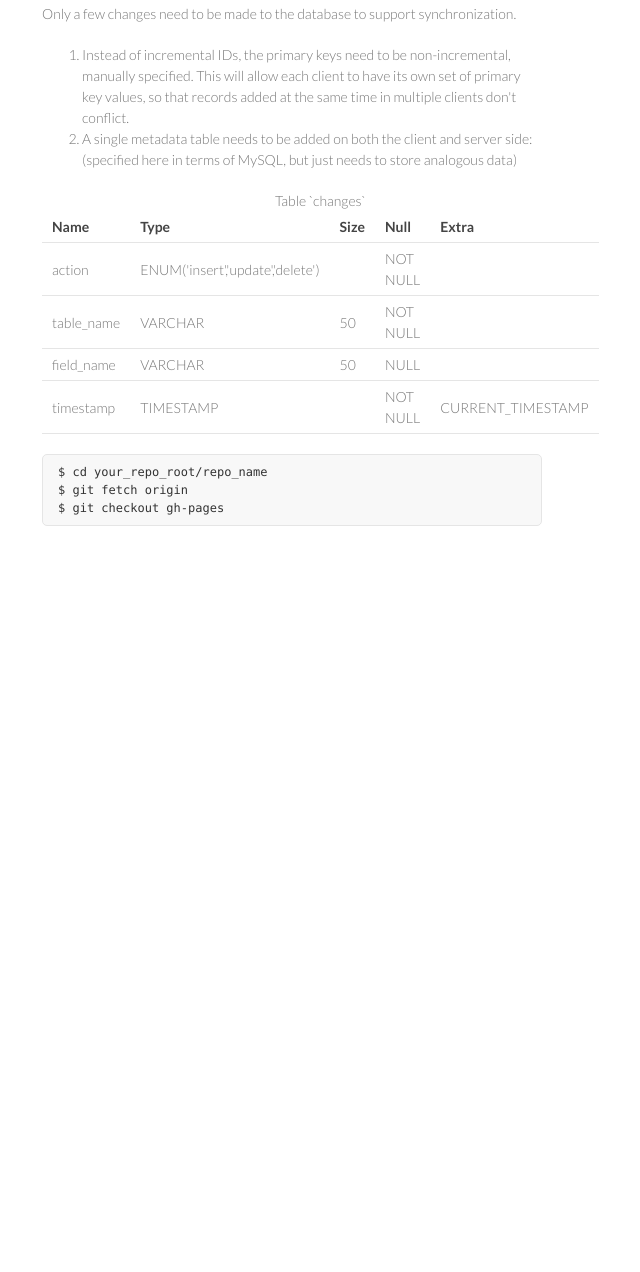
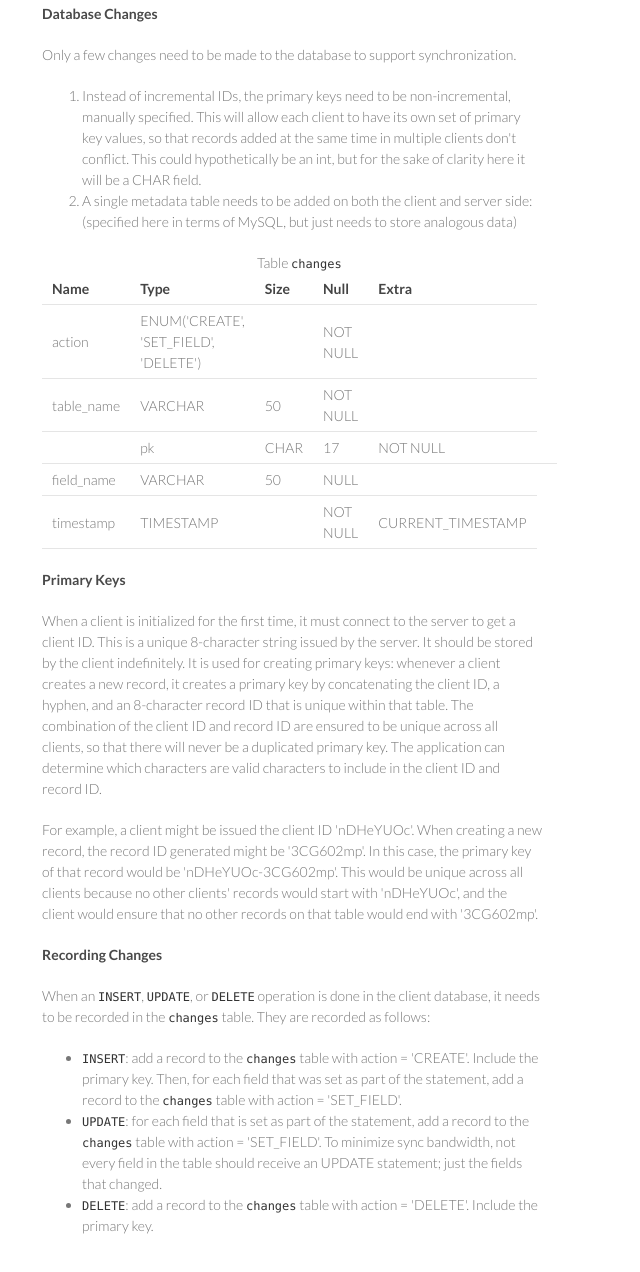
Before and after one commit to needbee/tablesync, a plain HTML site: page index.html in a window 1280 px wide. Shown: the part 882-2154 px from the top of the page, without its empty margins (528-1168 px from the left). Before the commit the page ends 1478 px from the top, so only its background shows below. Drawn offline with Linux system fonts and the light colour scheme.

Commit message:
added local db operation instructions

```diff
--- a/index.html
+++ b/index.html
@@ -53,15 +53,17 @@
 <h3>
 <a name="overview" class="anchor" href="#design"><span class="octicon octicon-link"></span></a>Design</h3>
 
+<h4>Database Changes</h4>
+
 <p>Only a few changes need to be made to the database to support synchronization.</p>
 
 <ol>
-<li>Instead of incremental IDs, the primary keys need to be non-incremental, manually specified. This will allow each client to have its own set of primary key values, so that records added at the same time in multiple clients don't conflict.</li>
+<li>Instead of incremental IDs, the primary keys need to be non-incremental, manually specified. This will allow each client to have its own set of primary key values, so that records added at the same time in multiple clients don't conflict. This could hypothetically be an int, but for the sake of clarity here it will be a CHAR field.</li>
 <li>A single metadata table needs to be added on both the client and server side: (specified here in terms of MySQL, but just needs to store analogous data)</li>
 </ol>
 
 <table>
-  <caption>Table `changes`</caption>
+  <caption>Table <code>changes</code></caption>
   <thead>
     <tr>
       <th>Name</th>
@@ -74,7 +76,7 @@
   <tbody>
     <tr>
       <td>action</td>
-      <td>ENUM('insert','update','delete')</td>
+      <td>ENUM('CREATE', 'SET_FIELD', 'DELETE')</td>
       <td></td>
       <td>NOT NULL</td>
       <td></td>
@@ -86,6 +88,13 @@
       <td>NOT NULL</td>
       <td></td>
     </tr>
+    <td>
+      <td>pk</td>
+      <td>CHAR</td>
+      <td>17</td>
+      <td>NOT NULL</td>
+      <td></td>
+    </td>
     <tr>
       <td>field_name</td>
       <td>VARCHAR</td>
@@ -103,10 +112,28 @@
   </tbody>
 </table>
 
+<h4>Primary Keys</h4>
+
+<p>When a client is initialized for the first time, it must connect to the server to get a client ID. This is a unique 8-character string issued by the server. It should be stored by the client indefinitely. It is used for creating primary keys: whenever a client creates a new record, it creates a primary key by concatenating the client ID, a hyphen, and an 8-character record ID that is unique within that table. The combination of the client ID and record ID are ensured to be unique across all clients, so that there will never be a duplicated primary key. The application can determine which characters are valid characters to include in the client ID and record ID.</p>
+
+<p>For example, a client might be issued the client ID 'nDHeYUOc'. When creating a new record, the record ID generated might be '3CG602mp'. In this case, the primary key of that record would be 'nDHeYUOc-3CG602mp'. This would be unique across all clients because no other clients' records would start with 'nDHeYUOc', and the client would ensure that no other records on that table would end with '3CG602mp'.</p>
+
+<h4>Recording Changes</h4>
+
+<p>When an <code>INSERT</code>, <code>UPDATE</code>, or <code>DELETE</code> operation is done in the client database, it needs to be recorded in the <code>changes</code> table. They are recorded as follows:</p>
+
+<ul>
+<li><code>INSERT</code>: add a record to the <code>changes</code> table with action = 'CREATE'. Include the primary key. Then, for each field that was set as part of the statement, add a record to the <code>changes</code> table with action = 'SET_FIELD'.</li>
+<li><code>UPDATE</code>: for each field that is set as part of the statement, add a record to the <code>changes</code> table with action = 'SET_FIELD'. To minimize sync bandwidth, not every field in the table should receive an UPDATE statement; just the fields that changed.</li>
+<li><code>DELETE</code>: add a record to the <code>changes</code> table with action = 'DELETE'. Include the primary key.</li>
+</ul>
+
+<!--
 <pre><code>$ cd your_repo_root/repo_name
 $ git fetch origin
 $ git checkout gh-pages
 </code></pre>
+-->
       </section>
       <footer>
         <p>This project is maintained by <a href="https://github.com/needbee">needbee</a></p>
```
